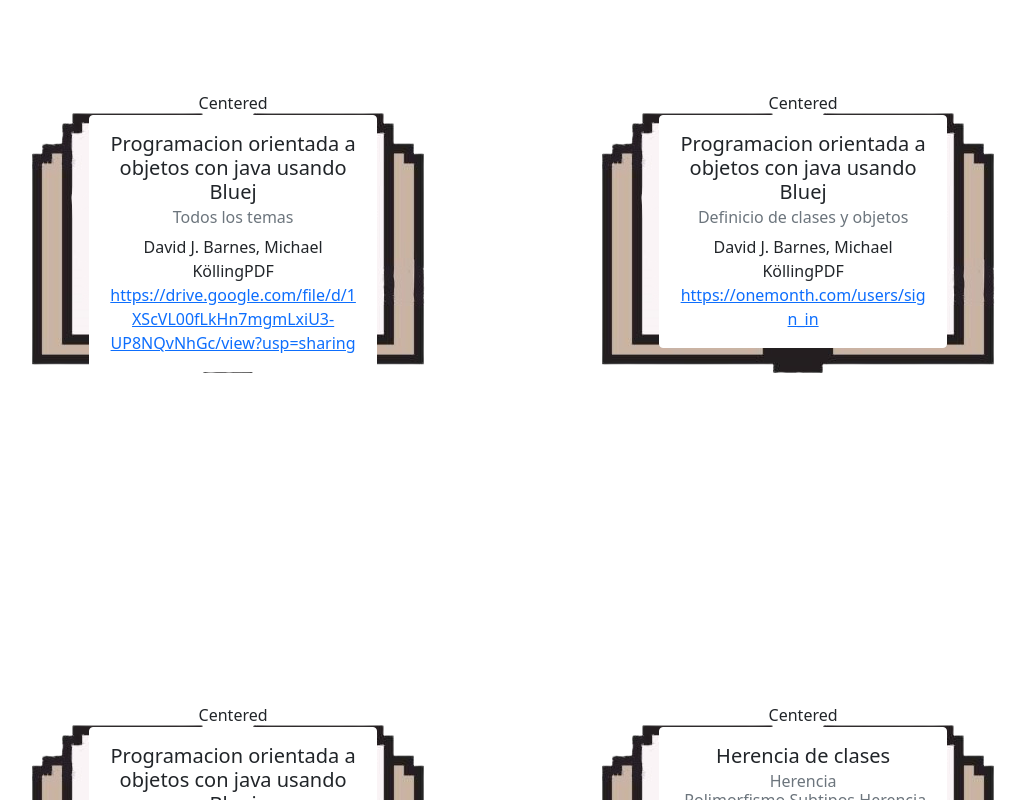
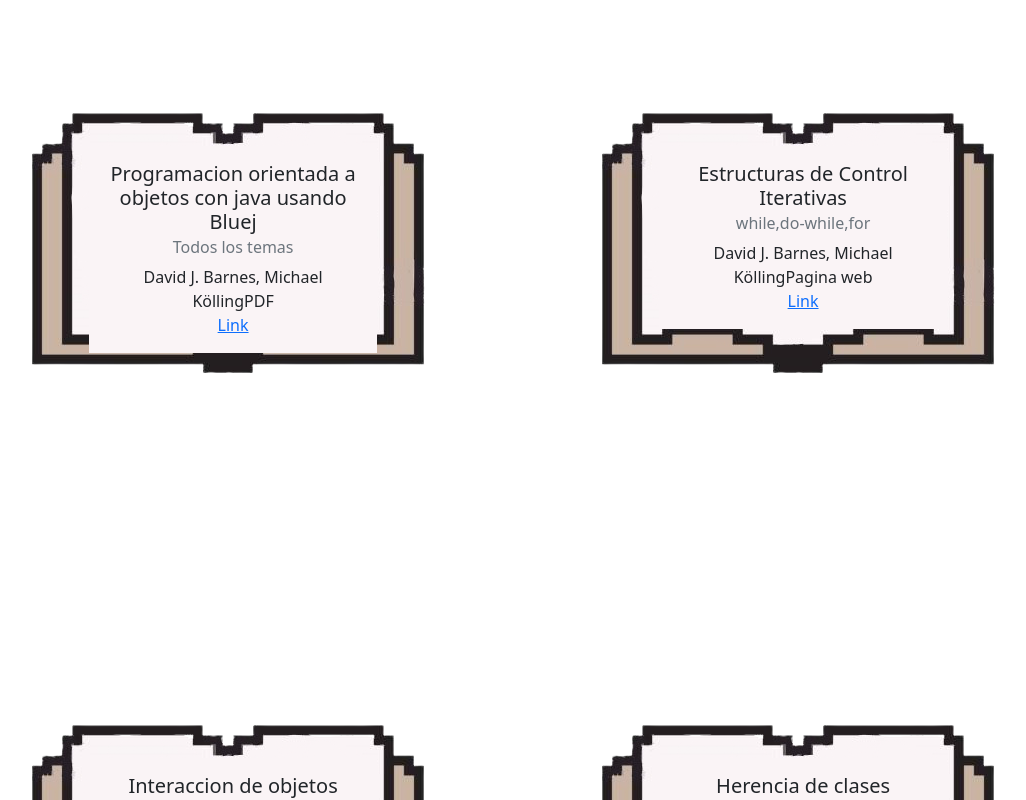
Before and after one commit to ProfessorByte/poa, a React (Create React App) app: page / in a window 1280 px wide. Shown: the part 160-960 px from the top of the page, without its empty margins (184-1210 px from the left). Built offline with nearby package versions, Linux system fonts and the light colour scheme.

Commit message:
Improvement on text cards

```diff
--- a/src/App.css
+++ b/src/App.css
@@ -1,20 +1,3 @@
 .navbar-styles {
   background-color: #ffa155;
 }
-
-.centered {
-  position: absolute;
-  top: 25%;
-  left: 35%;
-  justify-content: center;
-  align-items: center;
-  text-align: center;
-
-
-}
-.container {
-  position: relative;
-  text-align: center;
-
-
-}
--- /dev/null
+++ b/src/components/Cards.css
@@ -0,0 +1,17 @@
+.centered{
+    position: absolute;
+    top: 34%;
+    left: 35%;
+    justify-content: center;
+    align-items: center;
+    text-align: center;
+}
+
+.card-body{
+    background-color:#FAF4F6;
+}
+
+.container{
+    position: relative;
+    text-align: center;
+}
--- a/src/components/Cards.jsx
+++ b/src/components/Cards.js
@@ -1,7 +1,7 @@
 
 import React from "react";
 import libroPNG from "../libroPNG.png"
-
+import '../components/Cards.css'
 
 const Cards =(props)=>{
     const {tituloReferncia,temas,link,autor_NombrePagina,tipo,}=props
@@ -9,9 +9,9 @@ const Cards =(props)=>{
         <div class="container ">
 
            <img src ={libroPNG} alt="libro"  />
-           <div class="centered">Centered
+           <div class="centered">
 
-        <div className="card" style={{width:"18rem",border:"1px solid White"}}>
+        <div className="card" style={{width:"18rem",border:"#FAF4F6"}}>
         <div className = "card-body">
         <h5 className="card-title">{tituloReferncia}</h5>
         <h6 className="card-subtitle mb-2 text-muted">{temas}</h6>
@@ -19,7 +19,7 @@ const Cards =(props)=>{
         <h7 className="card-text">{tipo}</h7>
 
         <br/>
-        <a href="#"class="card-link">{link}</a>
+        <a href="#"class="card-link" style={{link}} >Link</a>
         </div>
     </div>
     </div>
--- a/src/pages/MainPage.js
+++ b/src/pages/MainPage.js
@@ -1,7 +1,7 @@
 
 
 import React from "react";
-import Cards from "../components/Cards.jsx";
+import Cards from "../components/Cards.js";
 
 export default function Main() {
     return (
@@ -23,21 +23,21 @@ export default function Main() {
           </div>
           <div className ="col-sm-6">
               <Cards
-              tituloReferncia="Programacion orientada a objetos con java usando Bluej"
+              tituloReferncia="Estructuras de Control Iterativas"
               autor_NombrePagina= "David J. Barnes, Michael Kölling"
-              temas ="Definicio de clases y objetos"
-              tipo ="PDF"
-              link ="https://onemonth.com/users/sign_in"
+              temas ="while,do-while,for"
+              tipo ="Pagina web"
+              link ="https://webs.um.es/ldaniel/iscyp17-18/13-estructuraRepetitiva.html"
 
               />
           </div>
           <div className ="col-sm-6">
               <Cards
-              tituloReferncia="Programacion orientada a objetos con java usando Bluej"
-              autor_NombrePagina= "David J. Barnes, Michael Kölling"
-              temas ="Definicio de clases y objetos"
-              tipo ="PDF"
-              link ="https://onemonth.com/users/sign_in"
+              tituloReferncia="Interaccion de objetos"
+              autor_NombrePagina= " tutorial de java"
+              temas ="Encapsulamiento de objetos,interaccion de objetos"
+              tipo ="Pagina web"
+              link ="http://dis.um.es/~bmoros/Tutorial/parteA/capa-2.html"
 
               />
           </div>
@@ -45,7 +45,7 @@ export default function Main() {
               <Cards
               tituloReferncia="Herencia de clases"
               autor_NombrePagina= "Juan Pavón Mestras"
-              temas ="Herencia ,Polimorfismo,Subtipos,Herencia Múltiple "
+              temas ="Herencia,Polimorfismo, Subtipos,Herencia Múltiple "
               tipo ="PDF"
               link ="https://drive.google.com/file/d/19GFsGIsbr8YDmcbmSRfuETt6wZjSmquD/view?usp=sharing"
 
```
Also changed, not shown: src/pages/Bibliografia.jsx (deleted, +0 -60 lines).
